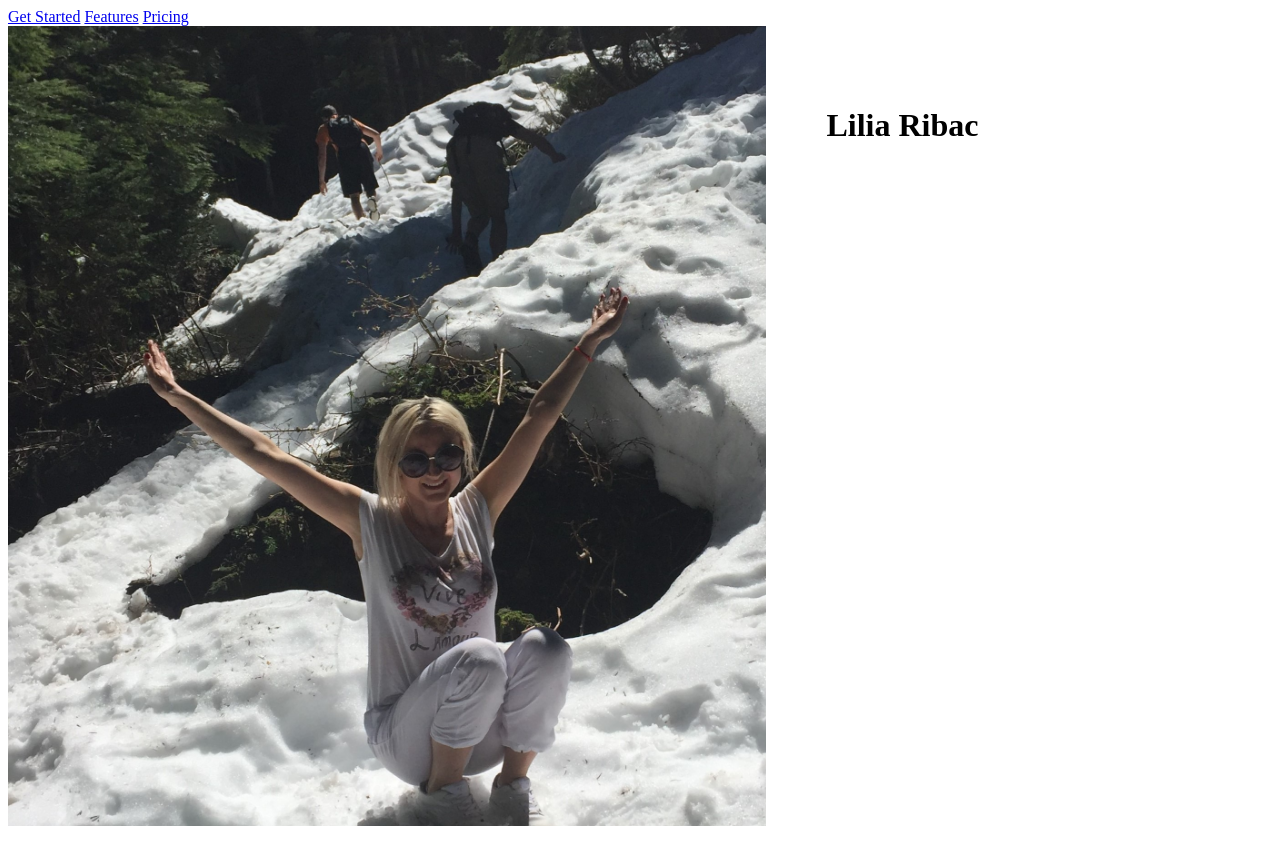
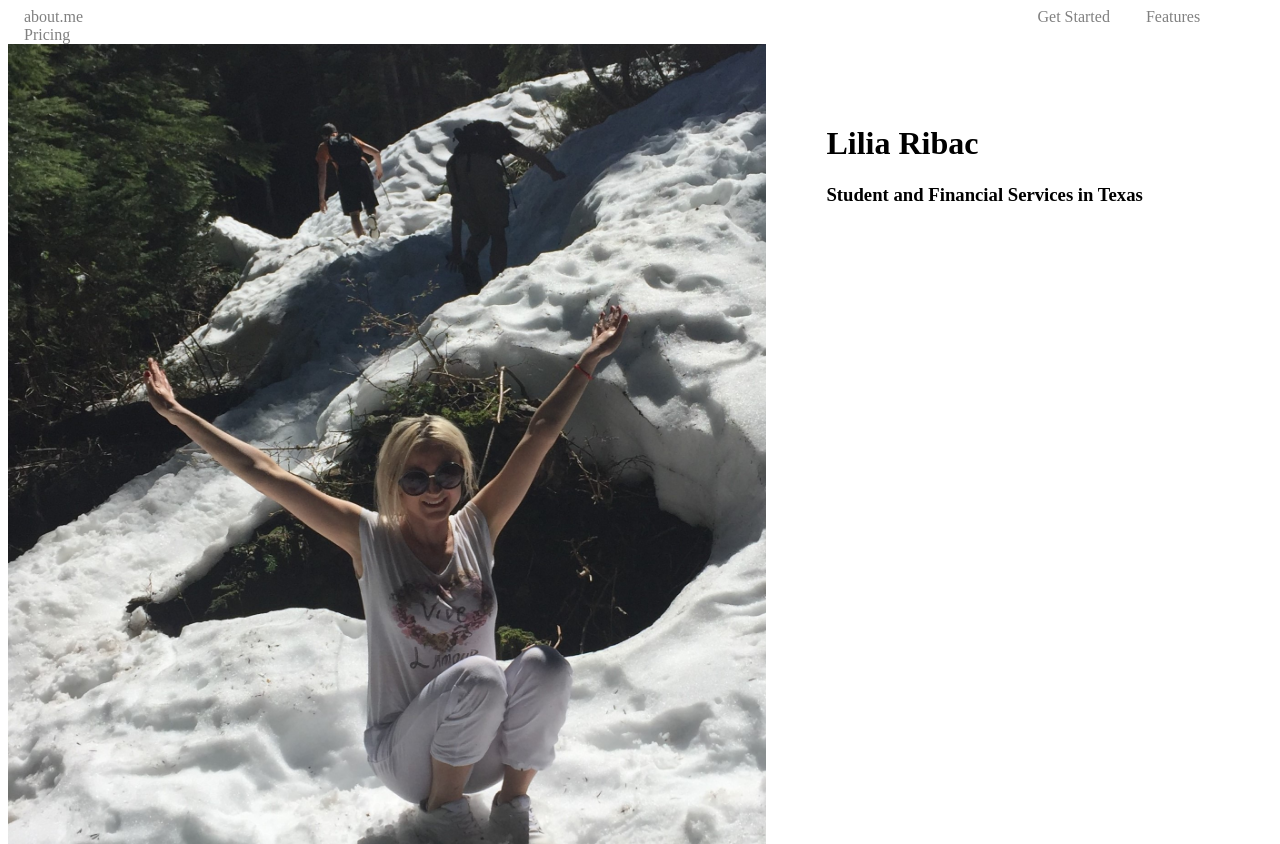
Before and after one commit to LiliaRibac/My-cool-repository, a plain HTML site: page index.html in a window 1280 px wide. Drawn offline with Linux system fonts and the light colour scheme.

Commit message:
add content

```diff
--- a/index.html
+++ b/index.html
@@ -13,7 +13,10 @@
 		}
 
 		h1{
-			color: black
+			color: black;
+    		}
+    		h2{
+    			color:black;
     		}
 
 		.content{
@@ -25,9 +28,22 @@
   			padding: 0;
 		}
 		li {
+
   			display: inline;
+  			color:gray;
+  			text-align: right;
+  			padding: 14px 16px;
 		}
 
+		li a{
+			color: gray;
+			text-decoration:none;
+		}
+        .logo{
+        	padding-right: 73vw;
+
+
+        }
 	</style>
 </head>
 
@@ -36,6 +52,7 @@
 <body>
 	<div>
 		<ul>
+			<li class="logo"><a href="https://about.me">about.me</a></li>
 			<li><a href="https://about.me/Lilly.Ribac/getstarted">Get Started</a></li>
 		    <li><a href="https://about.me/features">Features</a></li>
 		    <li><a href="https://about.me/pricing">Pricing</a></li>
@@ -44,6 +61,7 @@
   <div class="box1"></div>
   <div class="content">
    	<h1>Lilia Ribac</h1>
+   	<h3>Student and Financial Services in Texas</h3>
   </div>
 </body>
 </html>
```
